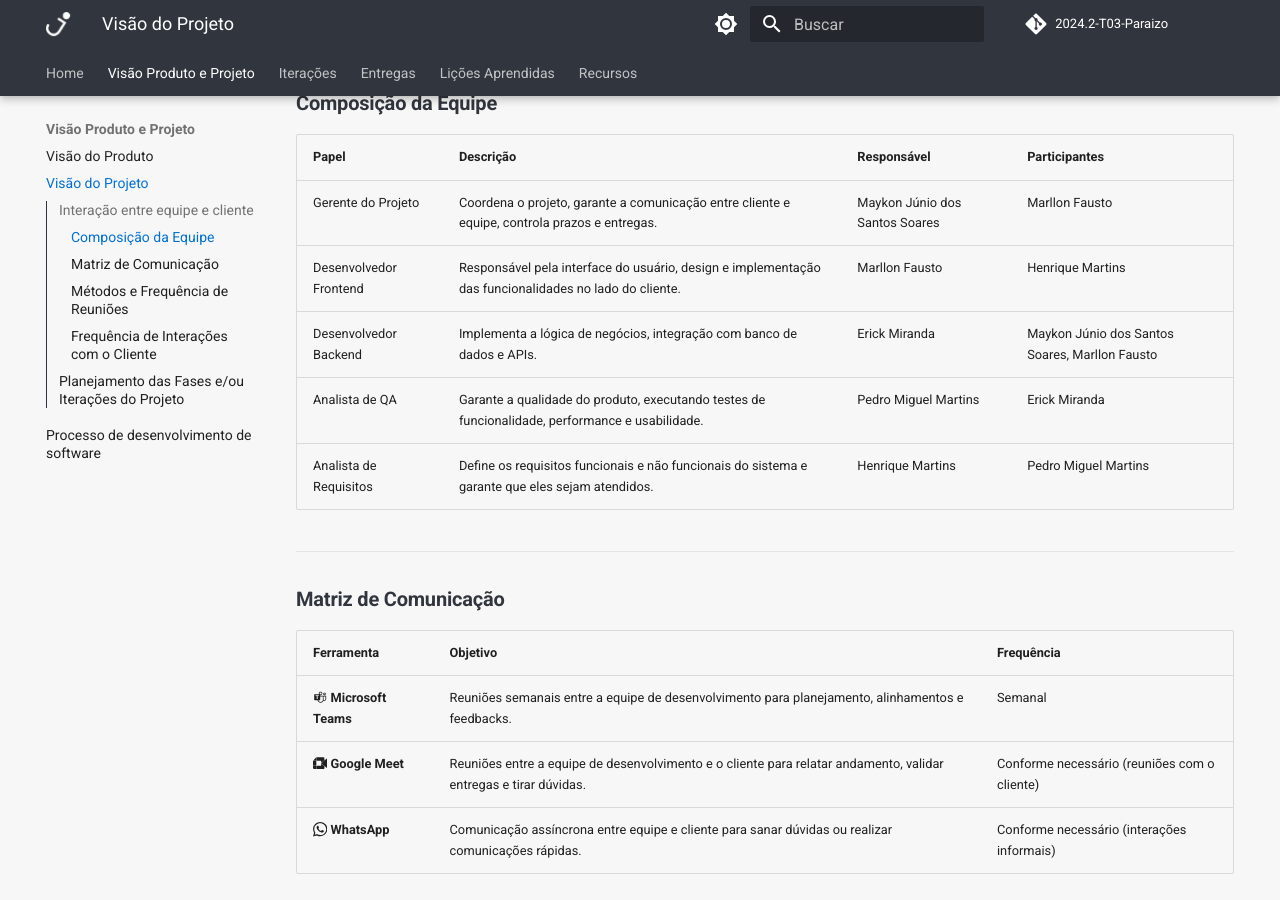
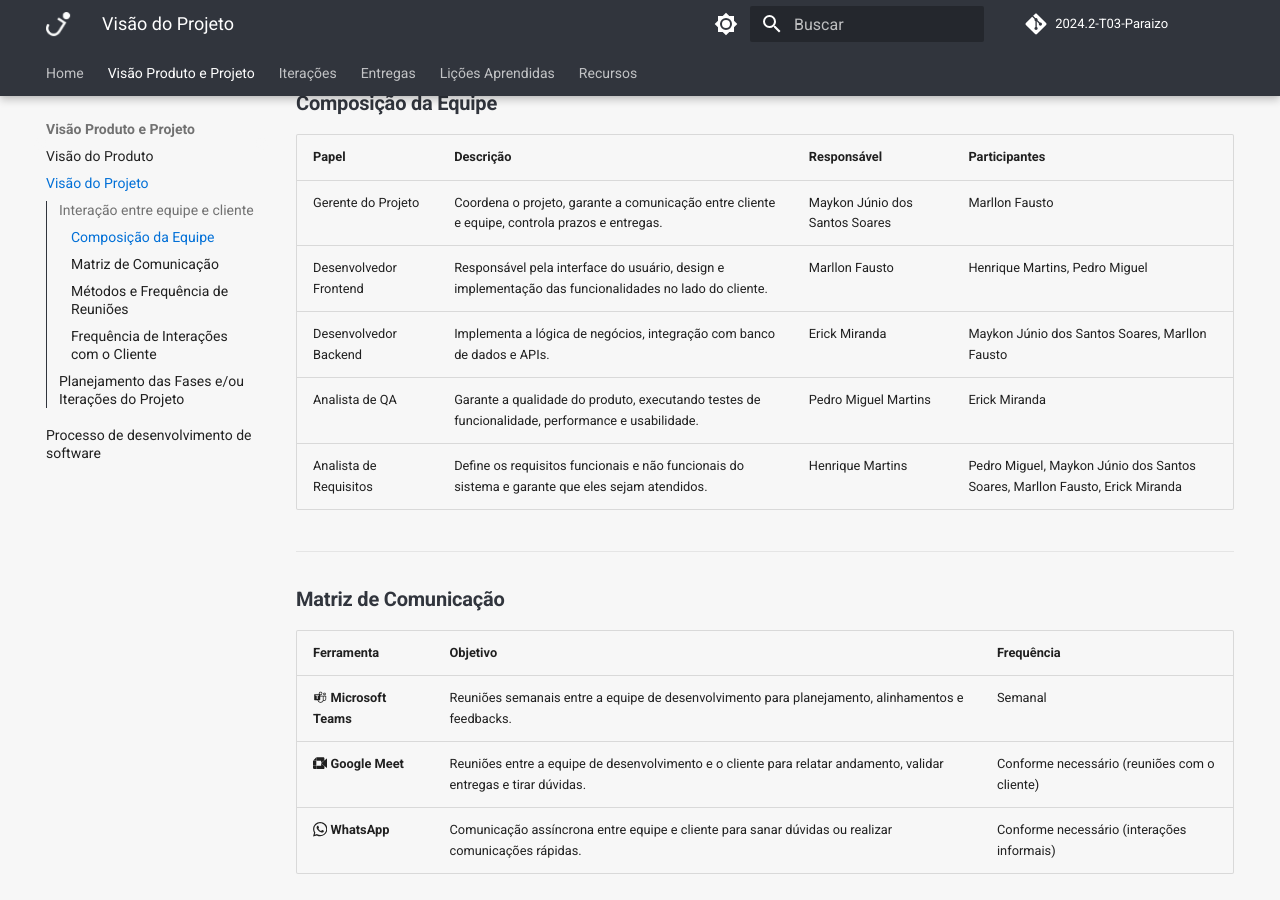
Before and after one commit to mdsreq-fga-unb/2024.2-T03-Paraizo, an MkDocs documentation site: the page built from docs/visao-produto-projeto/visao-projeto/index.md, in a window 1280 px wide and 900 px high, scrolled down 335 px. Built offline with MkDocs 1.6.1 and Material for MkDocs 9.7.7, drawn with Linux system fonts in a browser that asks for light colours; comment, search, counter and statistics services are not loaded; the version menu is left out.

Commit message:
Atualizar quadro de Composição da equipe #5

```diff
--- a/docs/visao-produto-projeto/visao-projeto/index.md
+++ b/docs/visao-produto-projeto/visao-projeto/index.md
@@ -15,10 +15,10 @@
 | Papel                  | Descrição                                                                                             | Responsável                    | Participantes                                  |
 | ---------------------- | ----------------------------------------------------------------------------------------------------- | ------------------------------ | ---------------------------------------------- |
 | Gerente do Projeto     | Coordena o projeto, garante a comunicação entre cliente e equipe, controla prazos e entregas.         | Maykon Júnio dos Santos Soares | Marllon Fausto                                 |
-| Desenvolvedor Frontend | Responsável pela interface do usuário, design e implementação das funcionalidades no lado do cliente. | Marllon Fausto                 | Henrique Martins                               |
+| Desenvolvedor Frontend | Responsável pela interface do usuário, design e implementação das funcionalidades no lado do cliente. | Marllon Fausto                 | Henrique Martins, Pedro Miguel                              |
 | Desenvolvedor Backend  | Implementa a lógica de negócios, integração com banco de dados e APIs.                                | Erick Miranda                  | Maykon Júnio dos Santos Soares, Marllon Fausto |
 | Analista de QA         | Garante a qualidade do produto, executando testes de funcionalidade, performance e usabilidade.       | Pedro Miguel Martins           | Erick Miranda                                  |
-| Analista de Requisitos | Define os requisitos funcionais e não funcionais do sistema e garante que eles sejam atendidos.       | Henrique Martins               | Pedro Miguel Martins                           |
+| Analista de Requisitos | Define os requisitos funcionais e não funcionais do sistema e garante que eles sejam atendidos.       | Henrique Martins               | Pedro Miguel, Maykon Júnio dos Santos Soares, Marllon Fausto, Erick Miranda                           |
 
 ---
 
```
